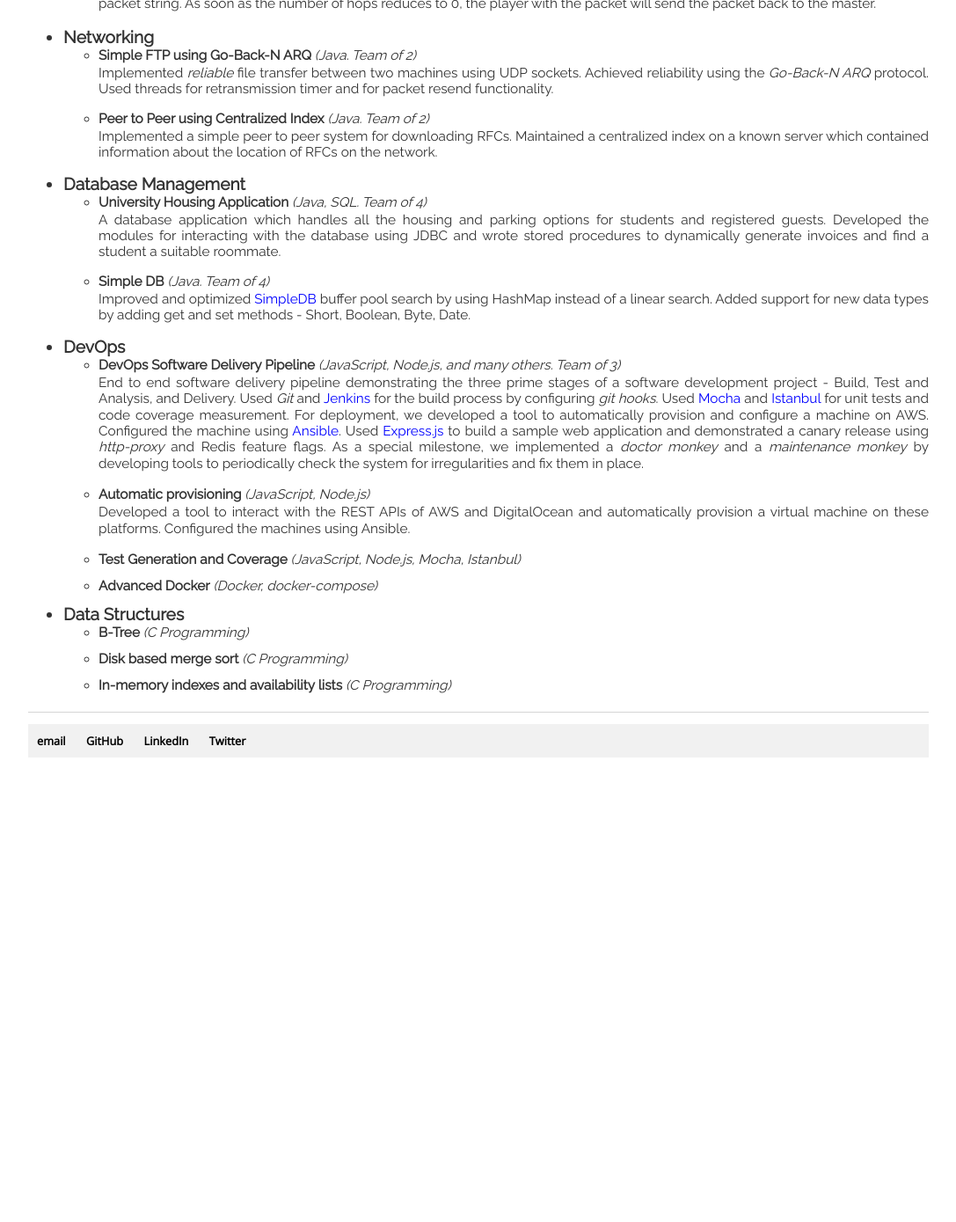
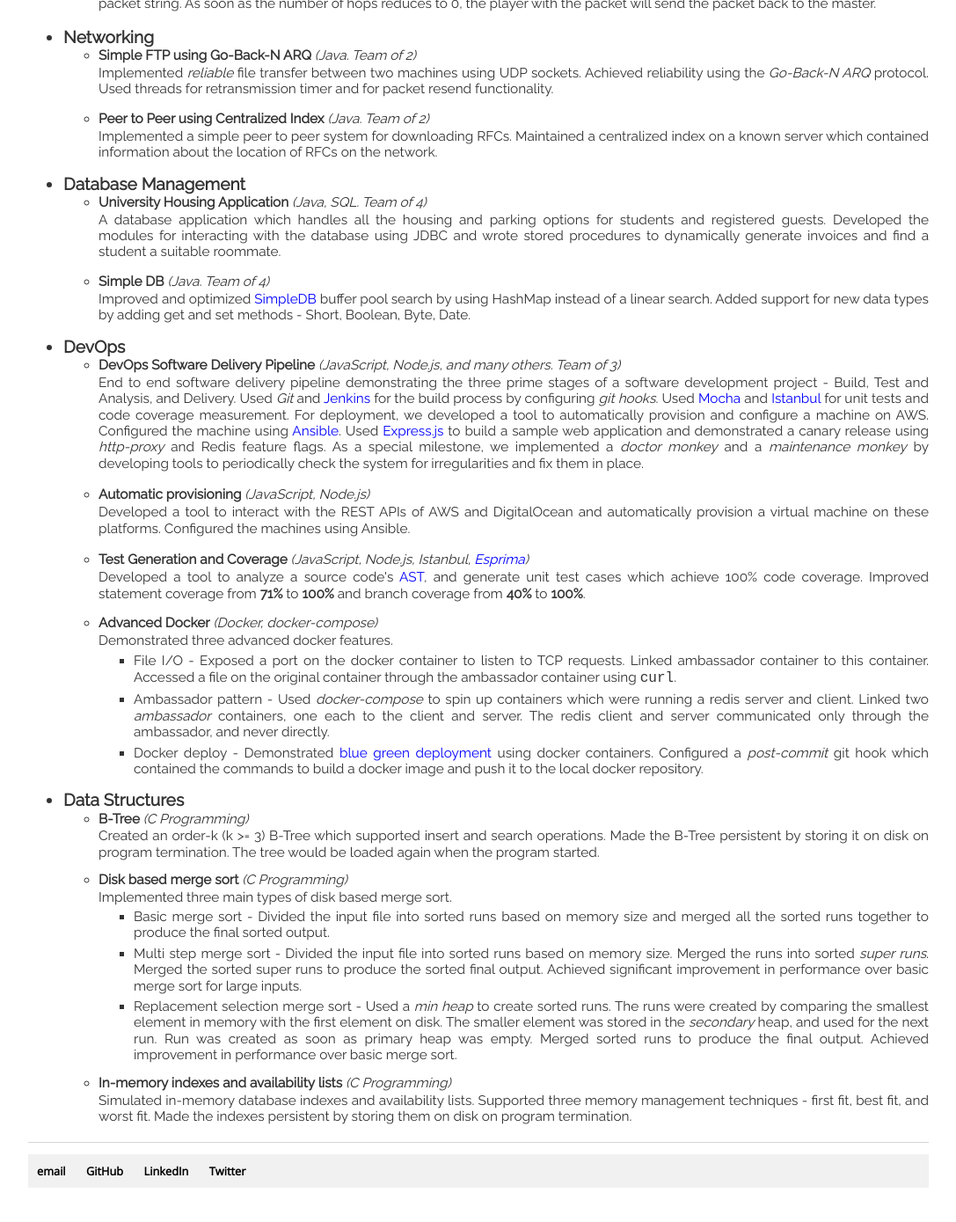
Before and after one commit to aneeshkher/aneeshkher.github.io, a Jekyll site: the page built from projects/index.html, in a window 1280 px wide and 1400 px high, scrolled down 489 px. Shown: the top 1389 px of the window at 88% size, without its empty margins (96-1183 px from the left). Built offline with Jekyll 4.4.1, drawn with Linux system fonts in a browser that asks for light colours; before the commit the page ends 1400 px from its top, so only the background shows below that; some of the changed text lies outside the part shown.

Commit message:
Add text to finish projects section. Minor change in home page

```diff
--- a/projects/index.html
+++ b/projects/index.html
@@ -3,7 +3,7 @@ layout: default
 title: "Aneesh's projects"
 ---
 
-<p class="para_gen" style="font-size: 1.5em"><b>A list of all my significant academic projects and assignments</b> (to be completed soon)</p>
+<p class="para_gen" style="font-size: 1.5em"><b>A list of all my significant academic projects and assignments</b></p>
 
 <p>
 	<ul class="para_gen">
@@ -109,24 +109,79 @@ title: "Aneesh's projects"
 						on these platforms. Configured the machines using Ansible.
 					</div>
 				</li>
-				<li style="margin-bottom: 10px;">
-					<b>Test Generation and Coverage</b> <i>(JavaScript, Node.js, Mocha, Istanbul)</i>
+				<li style="margin-bottom: 15px;">
+					<b>Test Generation and Coverage</b> <i>(JavaScript, Node.js, Istanbul, <a href="http://esprima.org/" class="res" target="_blank">
+					Esprima</a>)</i>
+					<div style="line-height: 1.2em">
+						Developed a tool to analyze a source code's
+						<a href="https://en.wikipedia.org/wiki/Abstract_syntax_tree" class="res" target="_blank">AST</a>,
+						and generate unit test cases which achieve 100% code coverage. Improved
+						statement coverage from <b>71%</b> to <b>100%</b> and branch coverage from <b>40%</b> to <b>100%</b>.
+					</div>
 				</li>
-				<li style="margin-bottom: 10px;">
+				<li style="margin-bottom: 15px;">
 					<b>Advanced Docker</b> <i>(Docker, docker-compose)</i>
+					<div style="line-height: 1.2em">
+						Demonstrated three advanced docker features.
+						<ul>
+							<li style="margin-bottom: 5px;margin-top: 5px;">
+								File I/O - Exposed a port on the docker container to listen to TCP requests. Linked ambassador container
+								to this container. Accessed a file on the original container through the ambassador container using
+								<code><font size="4">curl</font></code>.
+							</li>
+							<li style="margin-bottom: 5px;">
+								Ambassador pattern - Used <i>docker-compose</i> to spin up containers which were running a redis server
+								and client. Linked two <i>ambassador</i> containers, one each to the client and server. The redis client
+								and server communicated only through the ambassador, and never directly.
+							</li>
+							<li style="margin-bottom: 5px;">
+								Docker deploy - Demonstrated <a class="res" target="_blank" href="http://martinfowler.com/bliki/BlueGreenDeployment.html">
+								blue green deployment</a> using docker containers. Configured a <i>post-commit</i> git hook which contained the
+								commands to build a docker image and push it to the local docker repository.
+							</li>
+						</ul>
+					</div>
 				</li>
 			</ul>
 		</li>
 		<li><b>Data Structures</b>
 			<ul style="font-size: 0.8em; line-height: 1.3em;">
-				<li style="margin-bottom: 10px;">
+				<li style="margin-bottom: 13px;">
 					<b>B-Tree</b> <i>(C Programming)</i>
+					<div style="line-height: 1.2em">
+						Created an order-k (k >= 3) B-Tree which supported insert and search operations. Made the B-Tree persistent by storing it
+						on disk on program termination. The tree would be loaded again when the program started.
+					</div>
 				</li>
-				<li style="margin-bottom: 10px;">
+				<li style="margin-bottom: 13px;">
 					<b>Disk based merge sort</b> <i>(C Programming)</i>
+					<div style="line-height: 1.2em">
+						Implemented three main types of disk based merge sort.
+						<ul>
+							<li style="margin-bottom: 5px;margin-top: 3px;">
+								Basic merge sort - Divided the input file into sorted runs based on memory size and merged all the sorted runs
+								together to produce the final sorted output.
+							</li>
+							<li style="margin-bottom: 5px;">
+								Multi step merge sort - Divided the input file into sorted runs based on memory size. Merged the runs into sorted
+								<i>super runs</i>. Merged the sorted super runs to produce the sorted final output. Achieved significant
+								improvement in performance over basic merge sort for large inputs.
+							</li>
+							<li style="margin-bottom: 5px;">
+								Replacement selection merge sort - Used a <i>min heap</i> to create sorted runs. The runs were created by comparing the
+								smallest element in memory with the first element on disk. The smaller element was stored in the <i>secondary</i> heap,
+								and used for the next run. Run was created as soon as primary heap was empty. Merged sorted runs to produce the final
+								output. Achieved improvement in performance over basic merge sort.
+							</li>
+						</ul>
+					</div>
 				</li>
-				<li style="margin-bottom: 10px;">
+				<li style="margin-bottom: 13px;">
 					<b>In-memory indexes and availability lists</b> <i>(C Programming)</i>
+					<div style="line-height: 1.2em">
+						Simulated in-memory database indexes and availability lists. Supported three memory management techniques - first fit,
+						best fit, and worst fit. Made the indexes persistent by storing them on disk on program termination.
+					</div>
 				</li>
 			</ul>
 		</li>
```
Also changed, not shown: index.html (+5 -4 lines).
